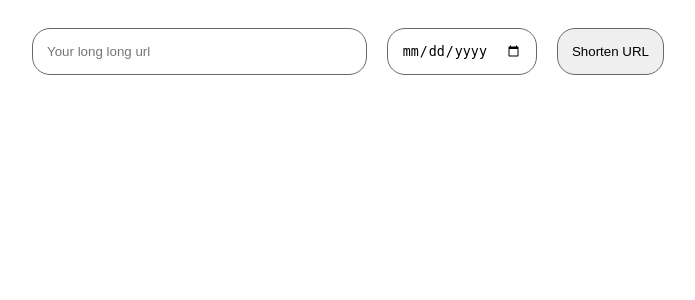
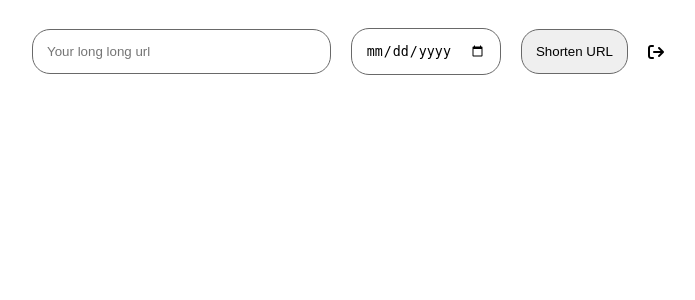
Before and after one commit to ghanteyyy/vrit_jr_backend_engineer_python, a Django app: page /dashboard/ in a window 1280 px wide. Shown: the top 300 px of the page, without its empty margins (292-987 px from the left). Run offline with Django 5.2, Linux system fonts and the light colour scheme; data that the repository does not hold is empty.

Commit message:
Added logout functionality

```diff
--- a/static/css/dashboard.css
+++ b/static/css/dashboard.css
@@ -15,6 +15,7 @@ form {
     gap: 20px;
     justify-content: center;
     margin-bottom: 14px;
+    align-items: center;
 }
 
 .login-input input[type="text"] {
@@ -59,3 +60,7 @@ input {
 .delete-btn {
     background-color: #dc2626;
 }
+
+i.fa-sign-out{
+    cursor: pointer;
+}
--- /dev/null
+++ b/static/js/logout.js
@@ -0,0 +1,21 @@
+import api from "./api.js";
+
+
+const logout_btn = document.getElementById('logout-btn');
+
+logout_btn.addEventListener("click", async () => {
+    try {
+        const response = await api.post("/auth/logout/", {
+            refresh: localStorage.getItem("refresh_token")
+        });
+
+        localStorage.removeItem("access_token");
+        localStorage.removeItem("refresh_token");
+
+         window.location.href = "/login/"
+    }
+    catch (err) {
+        console.log("Status:", err.response?.status);
+        console.log("Data:", err.response?.data);
+    }
+});
--- a/templates/dashboard.html
+++ b/templates/dashboard.html
@@ -4,12 +4,16 @@
 {% block content %}
     <link rel="stylesheet" href="{% static 'css/dashboard.css' %}">
     <script type="module" src="{% static 'js/dashboard.js' %}"></script>
+    <script type="module" src="{% static 'js/logout.js' %}"></script>
+    <link rel="stylesheet" href="https://cdnjs.cloudflare.com/ajax/libs/font-awesome/6.5.1/css/all.min.css">
 
     <form id="shorten-url">
         <div class="login-input">
             <input type="text" placeholder="Your long long url" name="url">
             <input type="date" id="expiry_date" name="expiry_date">
             <input type="submit" value="Shorten URL">
+
+            <i class="fa fa-sign-out" id="logout-btn"></i>
         </div>
     </form>
 
```
